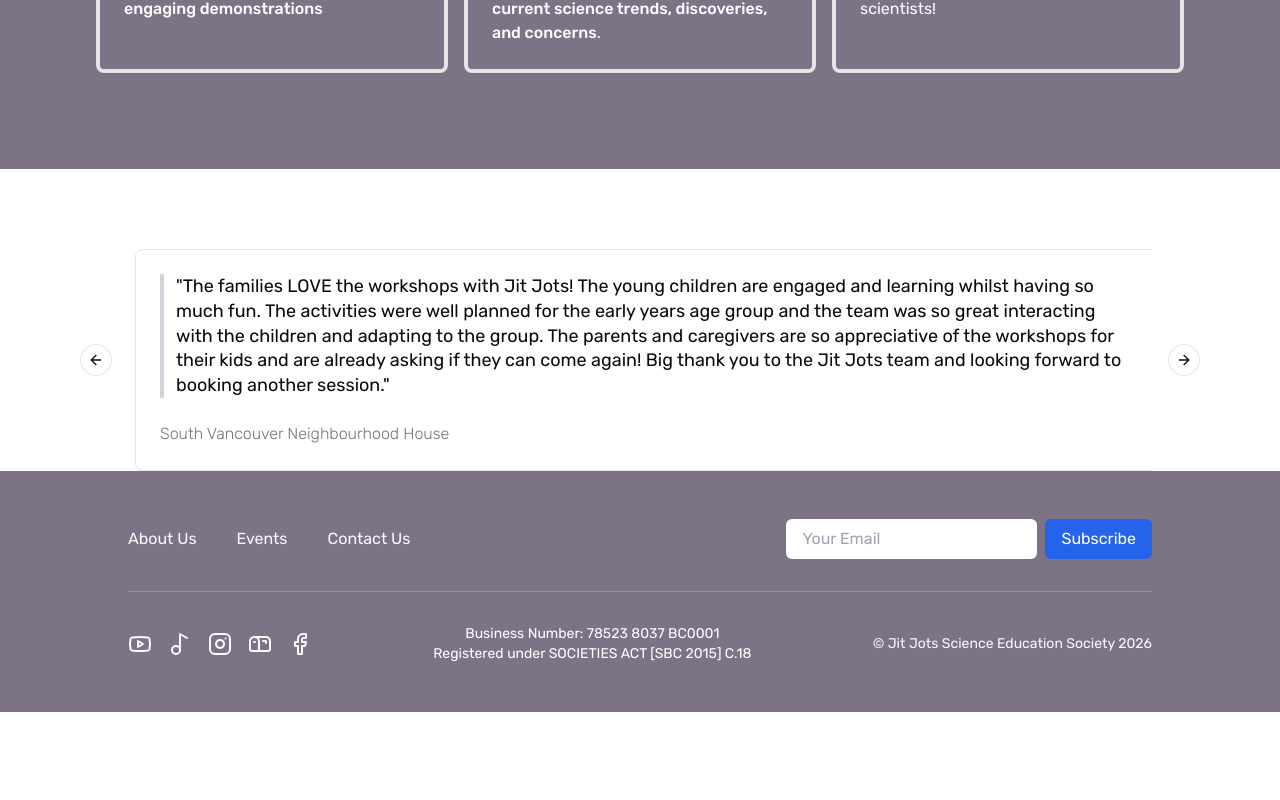
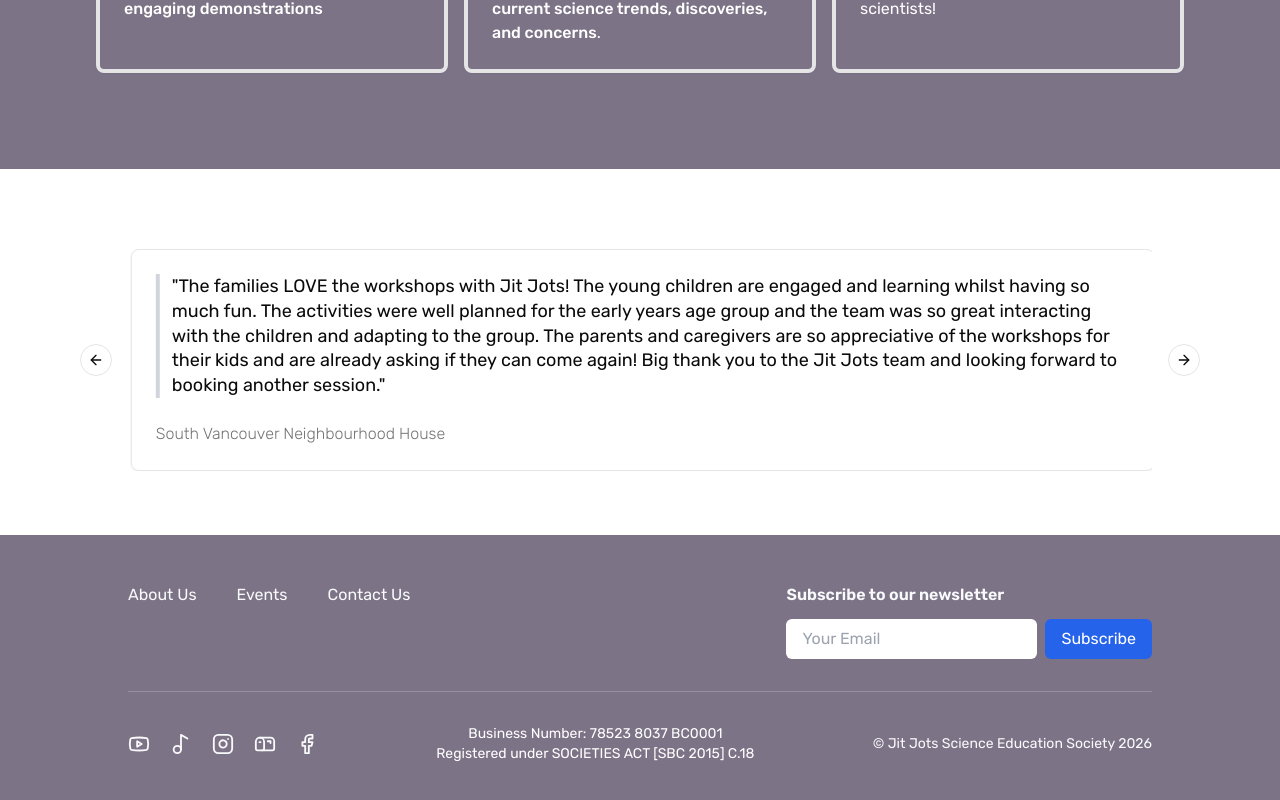
Before and after one commit to ritchiexia/jitjots, a Next.js app: page / in a window 1280 px wide. Shown: the part 1155-1955 px from the top of the page. Before the commit the page ends 1867 px from the top, so only its background shows below. Built offline with nearby package versions, Linux system fonts and the light colour scheme.

Commit message:
update footer: fix nav links, add newsletter heading, added hover states for social icons

```diff
--- a/src/app/layout.tsx
+++ b/src/app/layout.tsx
@@ -25,7 +25,9 @@ export default function RootLayout({
       <body className={cn(rubik.className, "overflow-x-hidden")}>
         <NavBar />
         {children}
-        <Footer />
+        <div className="mt-16">
+          <Footer />
+        </div>
       </body>
     </html>
   );
--- a/src/components/new-footer.tsx
+++ b/src/components/new-footer.tsx
@@ -5,19 +5,20 @@ export default function Footer() {
     return (
         <footer className="bg-primary text-gray-50 w-full">
             <div className="w-full py-12 px-8 md:px-16 lg:px-32">
-                <div className="flex flex-col gap-4 md:flex-row md:flex-wrap items-center justify-between">
+                <div className="flex flex-col gap-6 md:flex-row md:items-start justify-between">
                     <nav className="flex gap-10">
-                        <Link href="/" className="hover:underline">
+                        <Link href="/about" className="hover:underline">
                             About Us
                         </Link>
-                        <Link href="/" className="hover:underline">
+                        <Link href="/workshops" className="hover:underline">
                             Events
                         </Link>
-                        <Link href="/" className="hover:underline">
+                        <Link href="mailto:jitjotsactivities@gmail.com" className="hover:underline">
                             Contact Us
                         </Link>
                     </nav>
                     <div>
+                        <p className="text-base font-semibold mb-3">Subscribe to our newsletter</p>
                         <form className="flex gap-2">
                             <label htmlFor="email" className="sr-only">
                                 Your Email
@@ -39,21 +40,21 @@ export default function Footer() {
                 </div>
                 <hr className="border-white/20 border-t my-8" />
                 <div className="flex flex-col gap-4 md:flex-row md:flex-wrap items-center justify-between">
-                    <div className="flex items-center space-x-4">
-                        <Link href="https://www.youtube.com/@JitJotsEducation">
-                            <Youtube />
+                    <div className="flex items-center space-x-5">
+                        <Link href="https://www.youtube.com/@JitJotsEducation" className="hover:opacity-70 transition-opacity">
+                            <Youtube size={22} />
                         </Link>
-                        <Link href="https://www.tiktok.com/@jitjotsofficial">
-                            <Music2 />
+                        <Link href="https://www.tiktok.com/@jitjotsofficial" className="hover:opacity-70 transition-opacity">
+                            <Music2 size={22} />
                         </Link>
-                        <Link href="https://www.instagram.com/jitjotsofficial/">
-                            <Instagram />
+                        <Link href="https://www.instagram.com/jitjotsofficial/" className="hover:opacity-70 transition-opacity">
+                            <Instagram size={22} />
                         </Link>
-                        <Link href="mailto:jitjotsactivities@gmail.com">
-                            <Mailbox />
+                        <Link href="mailto:jitjotsactivities@gmail.com" className="hover:opacity-70 transition-opacity">
+                            <Mailbox size={22} />
                         </Link>
-                        <Link href="https://www.facebook.com/jitjotsactivities/">
-                            <Facebook />
+                        <Link href="https://www.facebook.com/jitjotsactivities/" className="hover:opacity-70 transition-opacity">
+                            <Facebook size={22} />
                         </Link>
                     </div>
                     <div className="text-center text-white text-sm">
```
